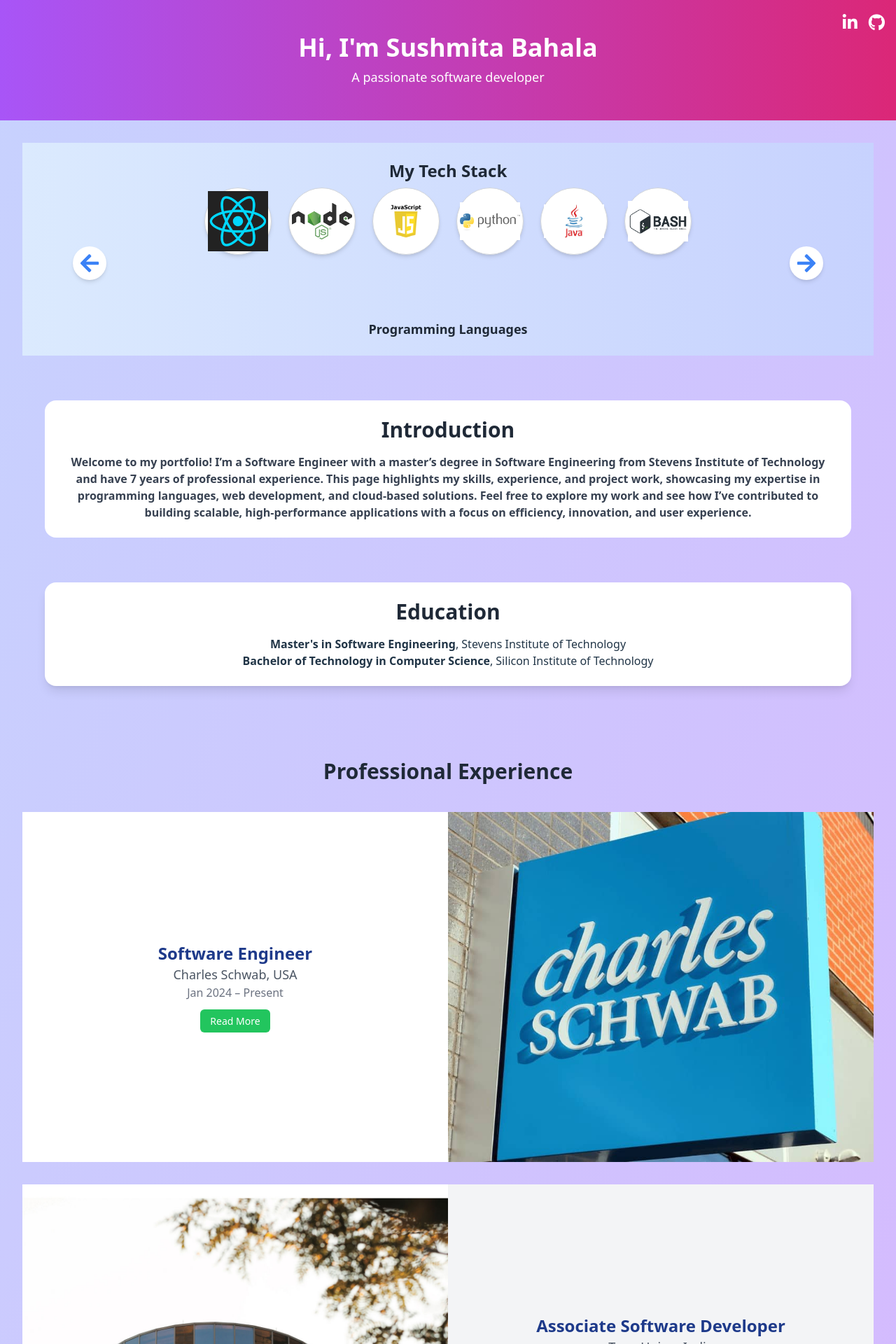
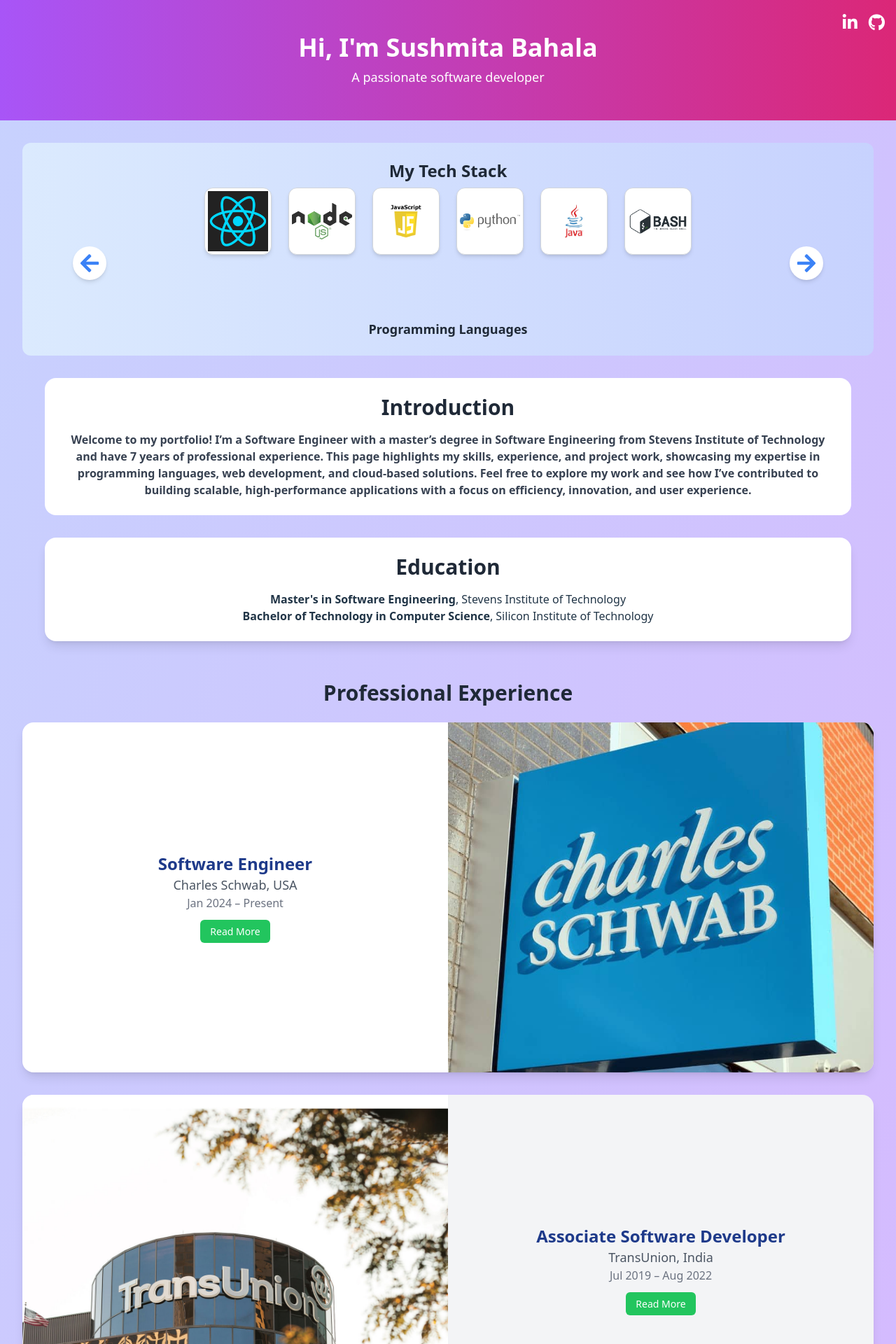
Before and after one commit to sbahala/MyPortfolio, a React app: page / in a window 1280 px wide. Shown: the top 1920 px of the page at 70% size. Built offline with nearby package versions, Linux system fonts and the light colour scheme; the HTML template or start-up script is replaced by a standard one.

Commit message:
Ui fix for rounded border

```diff
--- a/src/App.jsx
+++ b/src/App.jsx
@@ -44,7 +44,7 @@
       </motion.header>
 
       {/* Main Content */}
-      <main className="p-8 space-y-16">
+      <main className="p-8 space-y-8">
         {/* Technology Stack Section with Ladder Effect */}
         <TechnologyStack />
 
--- a/src/ProfessionalExperience.jsx
+++ b/src/ProfessionalExperience.jsx
@@ -41,8 +41,8 @@
 
 const ProfessionalExperience = () => {
   return (
-    <section id="experience" className="w-full py-10">
-      <h2 className="text-3xl font-bold text-center text-gray-800 mb-10">
+    <section id="experience" className="w-full py-6">
+      <h2 className="text-3xl font-bold text-center text-gray-800 mb-6">
         Professional Experience
       </h2>
 
@@ -51,7 +51,7 @@
           key={index}
           className={`flex flex-col ${
             index % 2 === 0 ? "md:flex-row-reverse" : "md:flex-row"
-          } items-center ${exp.gradient} overflow-hidden mb-8`}
+          } items-center ${exp.gradient} overflow-hidden mb-8 rounded-2xl shadow-lg`}
         >
           {/* Image Section (Full Width to Edge) */}
           <div className="w-full md:w-[50%] h-[500px]">
--- a/src/TechnologyStack.jsx
+++ b/src/TechnologyStack.jsx
@@ -87,7 +87,7 @@
   return (
     <section
       id="technology-stack"
-      className="w-full min-h-[200px] bg-gradient-to-r from-blue-100 to-indigo-200 py-6 flex flex-col items-center justify-center relative"
+      className="w-full min-h-[200px] bg-gradient-to-r from-blue-100 to-indigo-200 py-6 flex flex-col items-center rounded-xl justify-center relative"
     >
       {/* Section Header */}
       <motion.h2
@@ -124,7 +124,7 @@
                 initial={{ y: -80, opacity: 0 }}
                 animate={{ y: 0, opacity: 1 }}
                 transition={{ duration: 0.6, delay: index * 0.15, ease: "easeOut" }}
-                className="w-20 h-20 md:w-24 md:h-24 bg-white shadow-md rounded-full flex items-center justify-center p-1 border border-gray-300"
+                className="w-20 h-20 md:w-24 md:h-24 bg-white shadow-md rounded-xl rounded-full flex items-center justify-center p-1 border border-gray-300"
               >
                 <img src={tech.image} alt={tech.name} className="w-full h-full object-contain" />
               </motion.div>
```
